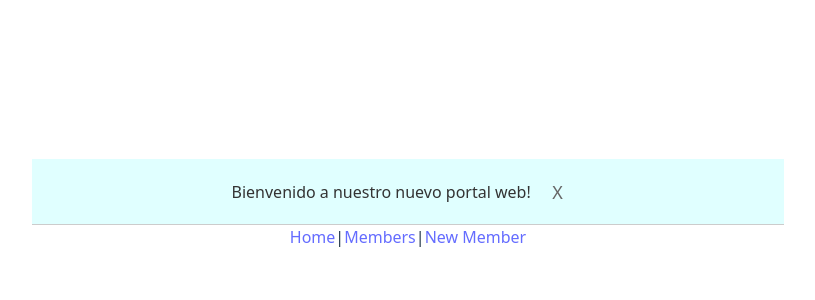
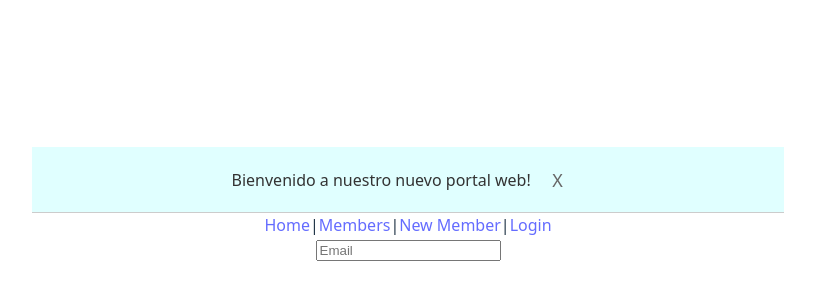
Before and after one commit to carlosmedinagalvez/friends, a React (Vite) app: page /login in a window 1280 px wide. Shown: the part 196-496 px from the top of the page, without its empty margins (232-1047 px from the left). Built offline with nearby package versions, Linux system fonts and the light colour scheme.

Commit message:
add login form

```diff
--- /dev/null
+++ b/src/FieldError.tsx
@@ -0,0 +1,8 @@
+type FieldErrorProps = {
+    message?: string;
+}
+function FieldError({ message }: FieldErrorProps) {
+    if (!message) return null;
+    return <p className="error">{message}</p>;
+}
+export default FieldError;
--- /dev/null
+++ b/src/LoginForm.tsx
@@ -0,0 +1,31 @@
+import { z } from 'zod';
+import FieldError from './FieldError';
+import { zodResolver } from '@hookform/resolvers/zod';
+import { useForm } from 'react-hook-form';
+
+const loginSchema = z.object({
+    email: z.email('Email is invalid'),
+    password: z.string().min(1, 'Password is required'),
+});
+type LoginForm = z.infer<typeof loginSchema>;
+
+function LoginForm() {
+    const {
+        register,
+        handleSubmit,
+        formState: { errors },
+    } = useForm<LoginForm>({
+        resolver: zodResolver(loginSchema),
+    });
+    const onSubmit = (data: LoginForm) => {
+        console.log('Logging in with: ', data);
+    };
+    return (
+        <form onSubmit={handleSubmit(onSubmit)}>
+            <input {...register('email')} placeholder="Email" />
+            <FieldError message={errors.email?.message} />
+
+        </form>
+    )
+}
+export default LoginForm;
--- a/src/Navbar.tsx
+++ b/src/Navbar.tsx
@@ -2,6 +2,7 @@ import { BrowserRouter, Link, Route, Routes } from 'react-router-dom';
 import Members from './Members';
 import Home from './Home';
 import RegistrationForm from './RegistrationForm';
+import LoginForm from './LoginForm';
 
 function Navbar() {
     return (
@@ -12,11 +13,14 @@ function Navbar() {
                 <Link to="/members">Members</Link>
                 {'|'}
                 <Link to="/newmember">New Member</Link>
+                {'|'}
+                <Link to="/login">Login</Link>
             </nav>
             <Routes>
                 <Route path="/" element={<Home />} />
                 <Route path="/members" element={<Members />} />
                 <Route path="/newmember" element={<RegistrationForm />} />
+                <Route path="/login" element={<LoginForm /> } />
             </Routes>
         </BrowserRouter>
     )
--- a/src/RegistrationForm.tsx
+++ b/src/RegistrationForm.tsx
@@ -1,6 +1,8 @@
 import {useState} from 'react';
 import TextInput from './TextInput';
 
+//CREATING FORM COMPONENTS page 107
+//page 110 based on function RegisterForm
 function RegistrationForm(){
     const [form, setForm] = useState({ nombre:'', ciudad:'' });
     const handleChange = (e: React.ChangeEvent<HTMLInputElement>) => {
```
